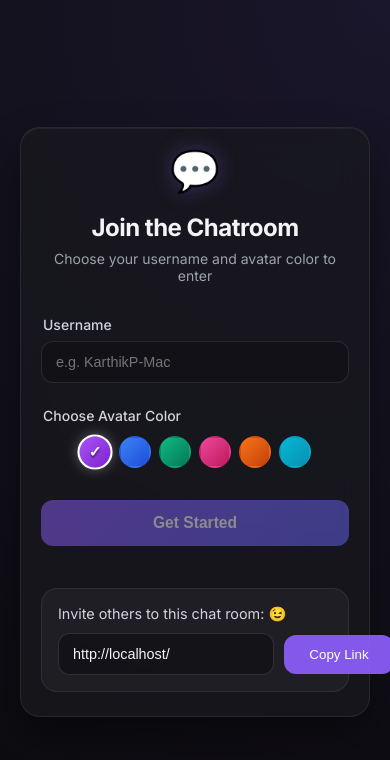
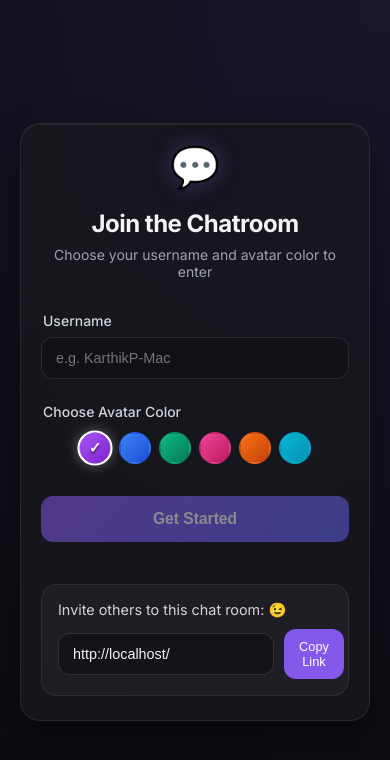
Before and after one commit to KarthikP-Mac/Web-Sockets, an Angular app in the folder angular/websocketsUI/: page / in a window 390 px wide. Shown: the top 760 px of the page. Built offline with nearby package versions, Linux system fonts and the light colour scheme.

Commit message:
fixed media queries

```diff
--- a/angular/websocketsUI/src/app/components/login/loginPage.scss
+++ b/angular/websocketsUI/src/app/components/login/loginPage.scss
@@ -256,3 +256,21 @@ input:focus {
         font-size: 0.9rem;
     }
 }
+
+@media (max-width: 430px) and (min-width: 380px) {
+    .copy-btn {
+        min-width: 55px;
+        max-width: 60px;
+        padding: 10px 12px;
+        font-size: 0.8rem;
+}
+}
+
+@media (max-width: 380px) {
+    .copy-btn {
+        min-width: 50px;
+        max-width: 55px;
+        padding: 10px 12px;
+        font-size: 0.8rem;
+    }
+}
```
